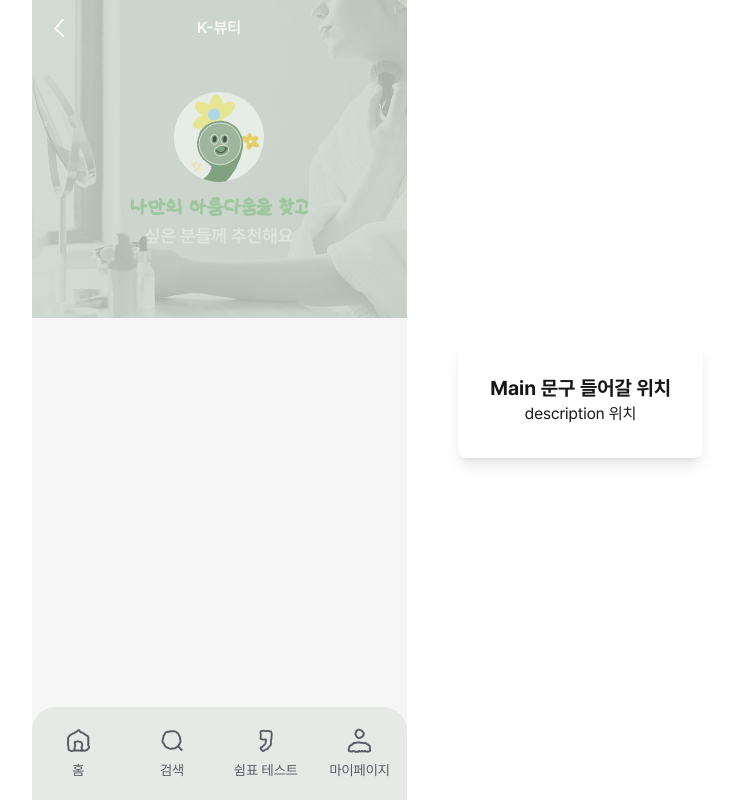
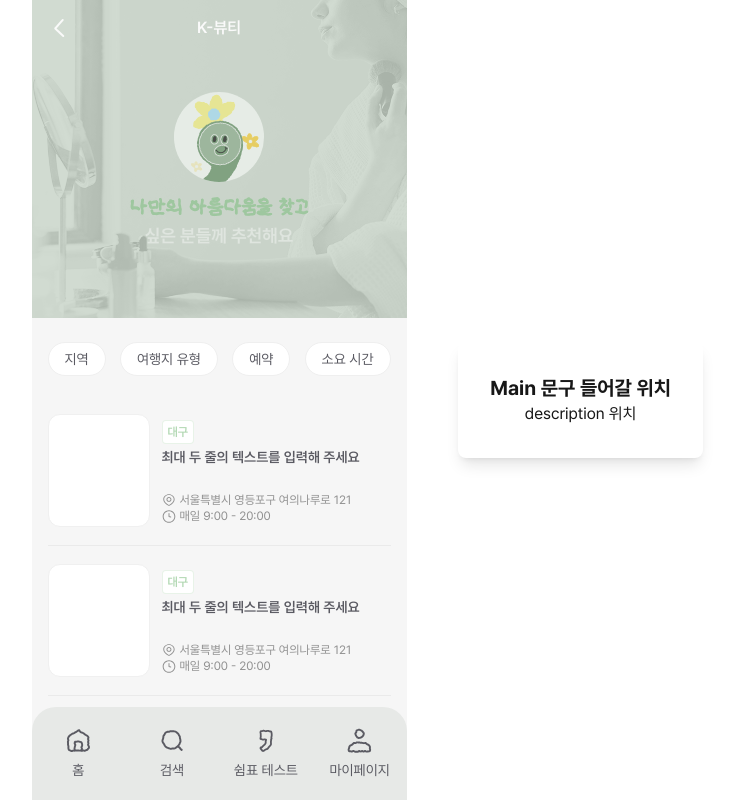
Before and after one commit to ShimPyoSo/ShimPyo_FE, a Next.js app: page /category/beauty in a window 1280 px wide. Shown: the whole page, without its empty margins (421-1153 px from the left). Built offline with nearby package versions, Linux system fonts and the light colour scheme; a web font is replaced by a local one.

Commit message:
[Design] 카테고리 필터, 관광지 리스트 design

```diff
--- /dev/null
+++ b/src/app/(_components)/category/CategoryComponent.tsx
@@ -0,0 +1,27 @@
+import CategoryHeader from '@/app/(_components)/category/CategoryHeader';
+import Filter from './Filter';
+import SpotListItem from './SpotListItem';
+
+export default function CategoryComponent() {
+  return (
+    <>
+      <CategoryHeader />
+      <Filter />
+      <ul className="px-[16px] pb-[20px] flex-1 overflow-y-auto">
+        <SpotListItem />
+        <SpotListItem />
+        <SpotListItem />
+        <SpotListItem />
+        <SpotListItem />
+        <SpotListItem />
+        <SpotListItem />
+        <SpotListItem />
+        <SpotListItem />
+        <SpotListItem />
+        <SpotListItem />
+        <SpotListItem />
+        <SpotListItem />
+      </ul>
+    </>
+  );
+}
--- /dev/null
+++ b/src/app/(_components)/category/Filter.tsx
@@ -0,0 +1,18 @@
+export default function Filter() {
+  return (
+    <ul className="px-[16px] pt-[24px] pb-[20px] flex items-center justify-between">
+      <li className="py-[6px] px-[16px] bg-white border border-w6 rounded-[100px] text-b3 text-sm tracking-[-2%] cursor-pointer">
+        지역
+      </li>
+      <li className="py-[6px] px-[16px] bg-white border border-w6 rounded-[100px] text-b3 text-sm tracking-[-2%] cursor-pointer">
+        여행지 유형
+      </li>
+      <li className="py-[6px] px-[16px] bg-white border border-w6 rounded-[100px] text-b3 text-sm tracking-[-2%] cursor-pointer">
+        예약
+      </li>
+      <li className="py-[6px] px-[16px] bg-white border border-w6 rounded-[100px] text-b3 text-sm tracking-[-2%] cursor-pointer">
+        소요 시간
+      </li>
+    </ul>
+  );
+}
--- /dev/null
+++ b/src/app/(_components)/category/SpotListItem.tsx
@@ -0,0 +1,59 @@
+'use client';
+
+import Image from 'next/image';
+import Link from 'next/link';
+import { isLoggedInAtom } from '@/app/(_store)/auth';
+import like from '/public/images/icons/like.svg';
+import location from '/public/images/icons/spot/location.svg';
+import noLike from '/public/images/icons/no-like.svg';
+import time from '/public/images/icons/spot/time.svg';
+import { useAtomValue } from 'jotai';
+import { useState } from 'react';
+
+export default function SpotListItem() {
+  const [isLiked, setIsLiked] = useState(false);
+  const isLoggedIn = useAtomValue(isLoggedInAtom);
+
+  return (
+    <li className="py-[18px] flex gap-[12px] border-b border-w5">
+      <div className="w-[102px] h-[113px] bg-white border border-w4 rounded-xl cursor-pointer"></div>
+      <div className="grow-1 py-[3px] flex flex-col">
+        <div className="flex justify-between items-center">
+          <div className="px-[5px] py-[3px] border border-gn8 rounded-sm text-xs text-gn7 font-semibold bg-white">
+            대구
+          </div>
+          <Image
+            className={`cursor-pointer ${
+              isLoggedIn ? 'opacity-100 pointer-events-auto' : 'opacity-0 pointer-events-none'
+            }`}
+            src={isLiked ? like : noLike}
+            alt="쉼표"
+            width={30}
+            height={30}
+            onClick={() => setIsLiked(!isLiked)}
+            aria-hidden={!isLoggedIn}
+          />
+        </div>
+        <div className="grow-1">
+          <Link
+            className="text-sm text-b3 font-semibold tracking-[-2%] line-clamp-2 cursor-pointer"
+            href={`/category/meditation/1`}
+          >
+            최대 두 줄의 텍스트를 입력해 주세요
+          </Link>
+        </div>
+
+        <div>
+          <div className="flex items-center gap-[4px]">
+            <Image src={location} alt="위치" width={14} height={14} />
+            <p className="text-xs text-g1">서울특별시 영등포구 여의나루로 121</p>
+          </div>
+          <div className="flex items-center gap-[4px]">
+            <Image src={time} alt="영업시간" width={14} height={14} />
+            <p className="text-xs text-g1">매일 9:00 - 20:00</p>
+          </div>
+        </div>
+      </div>
+    </li>
+  );
+}
--- a/src/app/(_routes)/category/[type]/page.tsx
+++ b/src/app/(_routes)/category/[type]/page.tsx
@@ -1,9 +1,9 @@
-import CategoryHeader from '@/app/(_components)/category/CategoryHeader';
+import CategoryComponent from '@/app/(_components)/category/CategoryComponent';
 
 export default function Category() {
   return (
     <div className="min-h-full bg-w1">
-      <CategoryHeader />
+      <CategoryComponent />
     </div>
   );
 }
--- a/src/app/(_routes)/category/page.tsx
+++ b/src/app/(_routes)/category/page.tsx
@@ -1,9 +1,9 @@
-import CategoryHeader from '@/app/(_components)/category/CategoryHeader';
+import CategoryComponent from '@/app/(_components)/category/CategoryComponent';
 
 export default function Category() {
   return (
-    <div className="min-h-full bg-w1">
-      <CategoryHeader />
+    <div className="bg-w1">
+      <CategoryComponent />
     </div>
   );
 }
```
Also changed, not shown: public/images/icons/spot/location.svg (added), public/images/icons/spot/time.svg (added).
